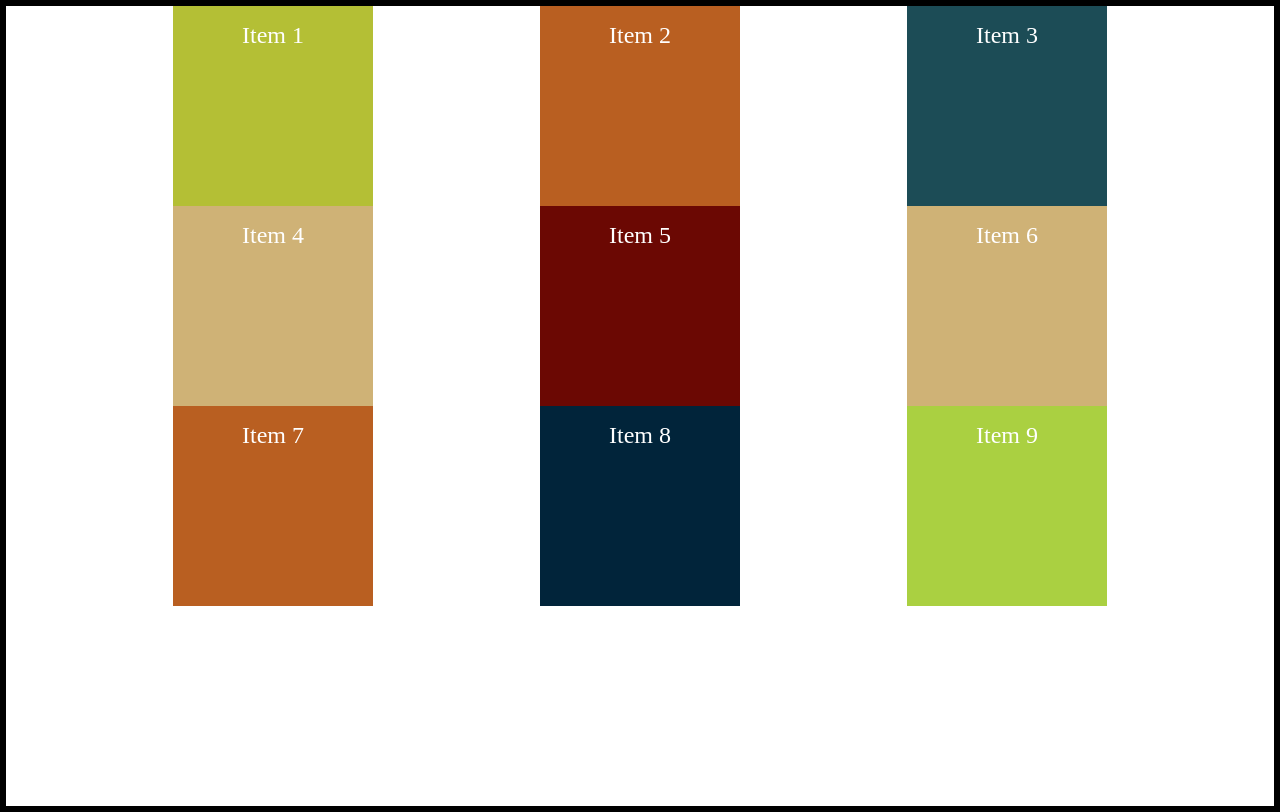
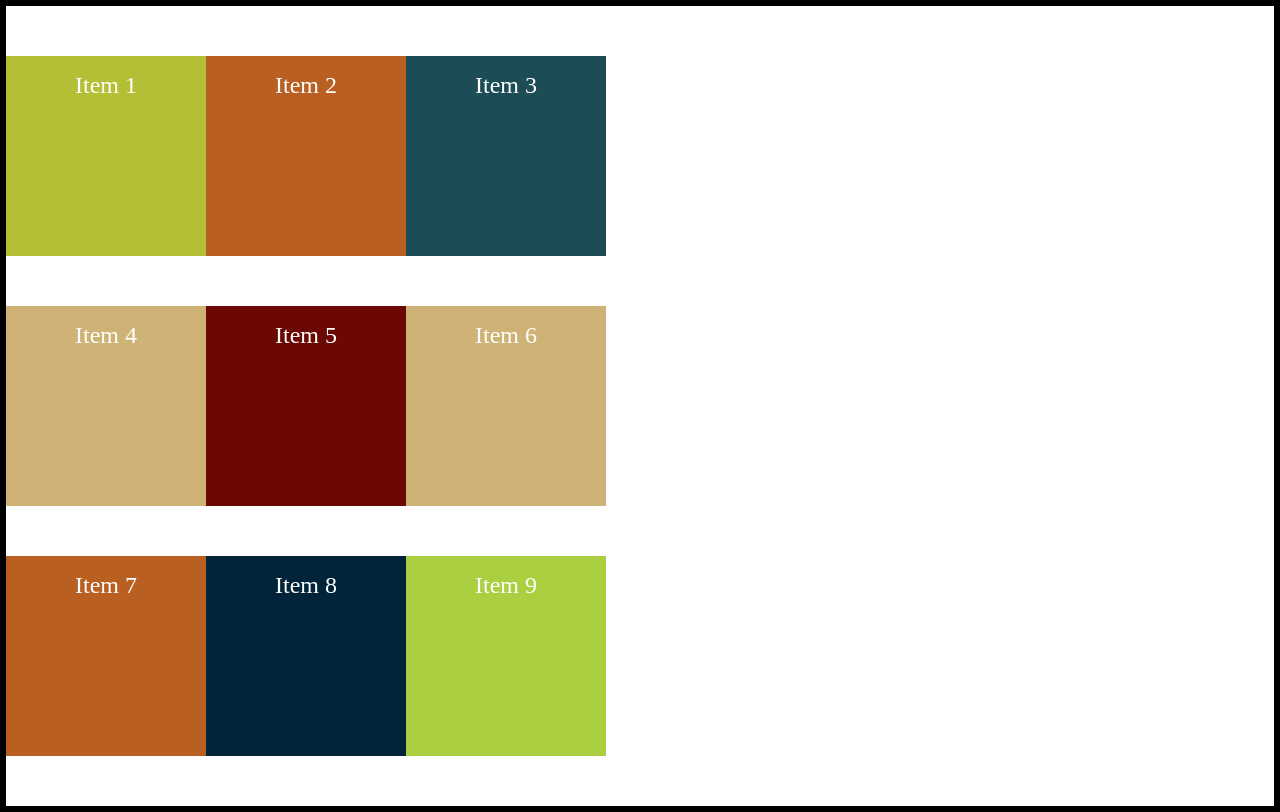
Before and after one commit to dewanwakilahmed/css-grid-crash-course-2022-codevolution, a plain HTML site: page index.html in a window 1280 px wide. Drawn offline with Linux system fonts and the light colour scheme.

Commit message:
Align Content

```diff
--- a/style.css
+++ b/style.css
@@ -50,7 +50,14 @@ body {
   /* justify-content: center; */
   /* justify-content: space-between; */
   /* justify-content: space-around; */
-  justify-content: space-evenly;
+  /* justify-content: space-evenly; */
+
+  /* align-content: start; */
+  /* align-content: end; */
+  /* align-content: center; */
+  /* align-content: space-between; */
+  /* align-content: space-around; */
+  align-content: space-evenly;
 }
 
 .grid-item {
```
